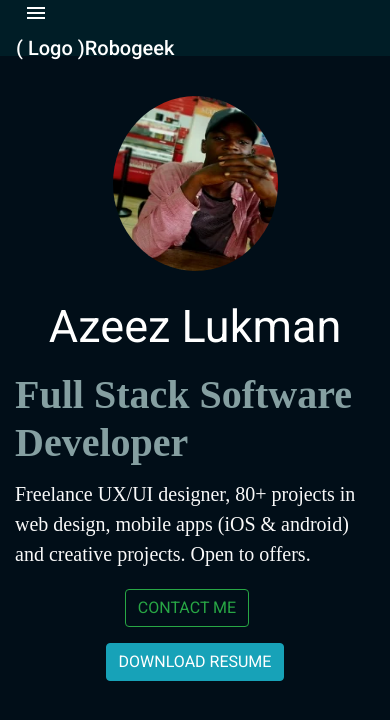
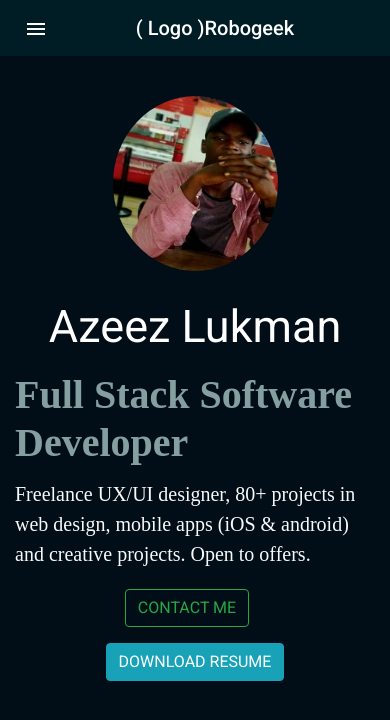
Before and after one commit to Robogeek95/resume, an Angular app: page /about in a window 390 px wide. Shown: the top 720 px of the page. Built offline with nearby package versions, Linux system fonts and the light colour scheme.

Commit message:
responsive navbar

```diff
--- a/src/app/toolbar/toolbar.component.html
+++ b/src/app/toolbar/toolbar.component.html
@@ -1,5 +1,5 @@
 <mat-toolbar [ngStyle]="{'background':(isHandset$ | async ) ? '#001d26' : 'transparent' }">
-	<div d-flex flex-column>
+	<div>
 		<button
           type="button"
           aria-label="Toggle sidenav"
@@ -9,10 +9,10 @@
         >
           <mat-icon aria-label="Side nav toggle icon">menu</mat-icon>
         </button>
-	<div class="logo">( Logo )Robogeek</div>
 	</div>
 
-
+<div class="d-flex w-100 justify-content-center justify-content-sm-between align-items-center">
+  <div class="logo">( Logo )Robogeek</div>
 
 	<button
         type="button"
@@ -20,4 +20,6 @@
       >
         Download Resume
       </button>
+</div>
+
 </mat-toolbar>
```
